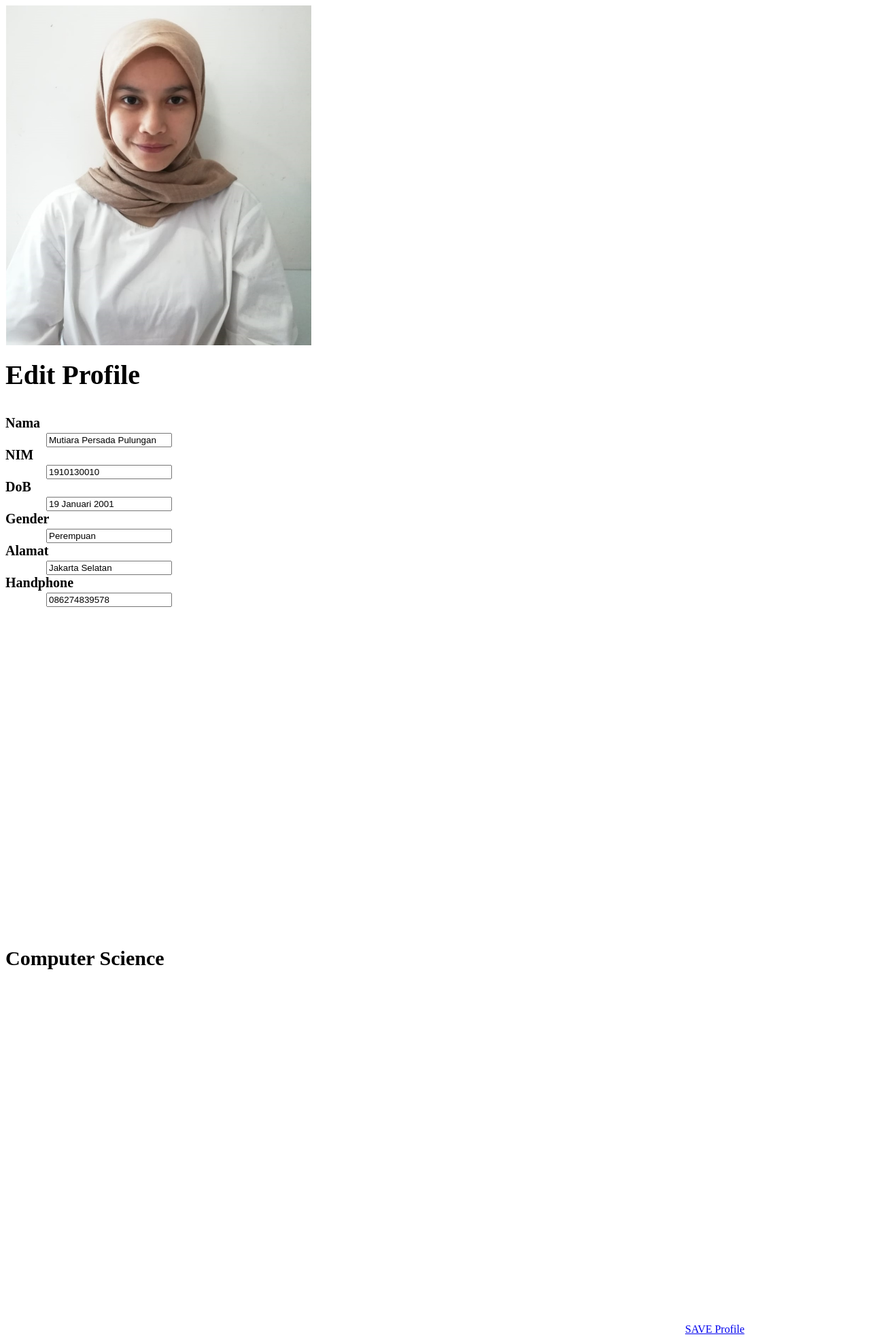
After one commit to amolow/E-Consultation-STIMIK-ESQ, a PHP site: page /pages/ubahProfilMahasiswa.php in a window 1280 px wide. The commit adds this page. Shown: the whole page at 68% size. Run offline with PHP 8.4, Linux system fonts and the light colour scheme.

Commit message:
ubah Profil Mahasiswa

```diff
--- a/pages/home.php
+++ b/pages/home.php
@@ -15,8 +15,8 @@
                 <img src="Asset/keuangan.png" class="card-img-top" alt="...">
                 <div class="card-body">
                 </a>
-                <a href="index.php?p=listConsultant">
-                  <h1 class="card-title">Keuangan</h1>
+                  <a href="index.php?p=listConsultant">
+                    <h1 class="card-title">Keuangan</h1>
                   </a>
                 </div>
               </div>
--- /dev/null
+++ b/pages/ubahProfilMahasiswa.php
@@ -0,0 +1,93 @@
+<!DOCTYPE html>
+<html>
+<head>
+  <title>LATIHAN 1</title>
+</head>
+<body>
+
+        <?php
+                  $name = "Mutiara Persada Pulungan";
+                  $status = "Mahasiswa STIMIK ESQ";
+                  $nim = "1910130010";
+                  $DoB = "19 Januari 2001";
+                  $gender = "Perempuan";
+                  $email = "m.persada.p@students.esqbs.ac.id";
+                  $alamat = "Jakarta Selatan";
+                  $notelpon = "086274839578";
+        ?>
+        <div class="heading">
+            <div class="media clearfix">
+              <div class="left">
+                <div class="pic ">
+                    <img class="pfp" src="Asset/muti.jpg" alt="..." height="500px" width="450px">
+                </div>
+ 				      </div>
+
+                <div class="information">
+                  <p class="name"><b style="font-size: 40px;" >Edit Profile</b></p>
+              		<form action="profile.php" method="post" style="font-size: 20px;">
+              			 <div class="mb-3 row" style="padding-top: 20px;">
+      						    <label class="col-sm-2 col-form-label"><b>Nama</b></label>
+      						    <div class="col-sm-10" style="padding-left: 60px; ">
+      						      <input type="text" class="form-control" name="name" value="Mutiara Persada Pulungan" >
+      						    </div>
+      						 </div>
+      						 <div class="mb-3 row">
+      						    <label class="col-sm-2 col-form-label"><b>NIM</b></label>
+      						    <div class="col-sm-10" style="padding-left: 60px;">
+      						      <input type="text" class="form-control" name="nim" value="1910130010">
+      						    </div>
+      						 </div>
+                   <div class="mb-3 row">
+                      <label class="col-sm-2 col-form-label"><b>DoB</b></label>
+                      <div class="col-sm-10" style="padding-left: 60px;">
+                        <input type="text" class="form-control" name="DoB" value="19 Januari 2001">
+                      </div>
+                   </div>
+                   <div class="mb-3 row">
+                      <label class="col-sm-2 col-form-label"><b>Gender</b></label>
+                      <div class="col-sm-10" style="padding-left: 60px;">
+                        <input type="text" class="form-control" name="gender" value="Perempuan">
+                      </div>
+                   </div>
+                   <div class="mb-3 row">
+                      <label class="col-sm-2 col-form-label"><b>Alamat</b></label>
+                      <div class="col-sm-10" style="padding-left: 60px;">
+                        <input type="text" class="form-control" name="alamat" value="Jakarta Selatan">
+                      </div>
+                   </div>
+                   <div class="mb-3 row">
+                      <label class="col-sm-2 col-form-label"><b>Handphone</b></label>
+                      <div class="col-sm-10" style="padding-left: 60px;">
+                        <input type="text" class="form-control" name="notelpon" value="086274839578">
+                      </div>
+                   </div>
+
+              		</form>
+                </div>
+
+
+            <style type="text/css">
+              h1{
+                padding-top: 480px;
+
+                font-size: 30px;
+              }
+            </style>
+              <h1>Computer Science</h1>
+              <div class="place">
+                <div class="hold">
+                </div>
+                  <h1></h1>
+              </div>
+
+          </div>
+          <div class="line"></div>
+        </div>
+        <div class="foot">
+
+            <a href="index.php?p=profile" type="button" class="consult" style="margin-left: 1000px;">SAVE Profile</a>
+
+        </div>
+</body>
+</html>
```
Also changed, not shown: pages/profile.php (+40 -8 lines).
